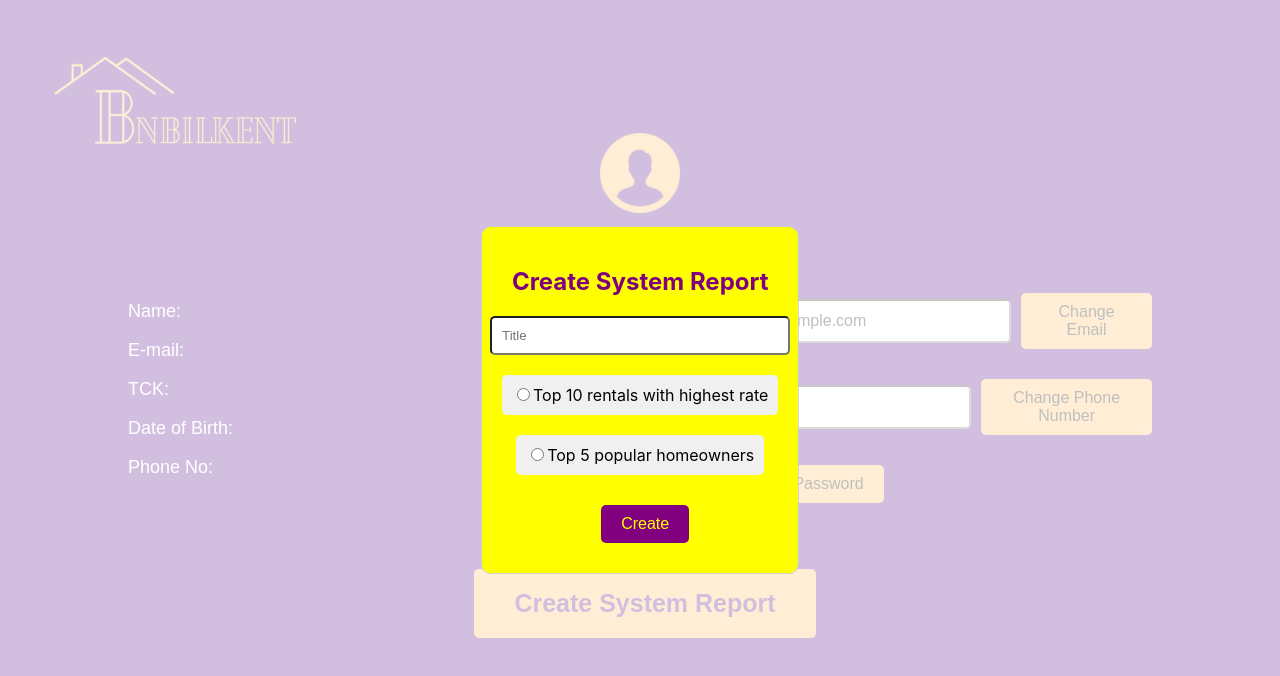
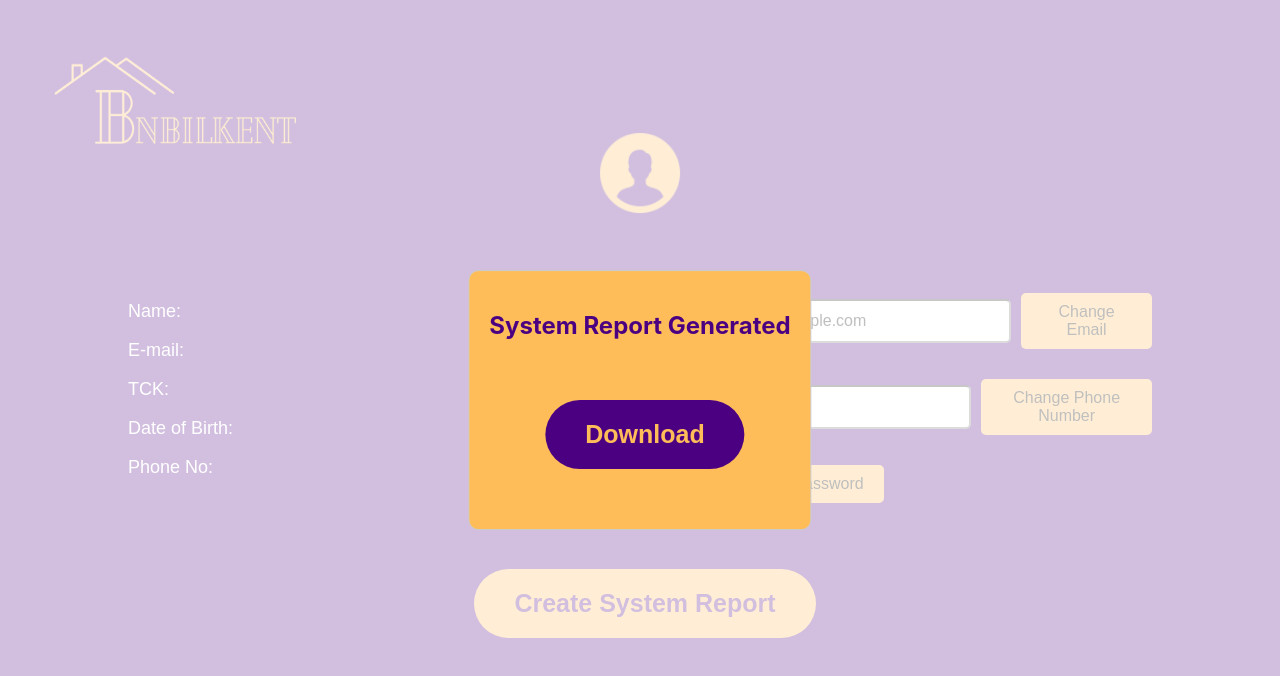
Before and after one commit to mfkucuk/CS-353, a React (Create React App) app in the folder project/frontend/: page /admin-profile in a window 1280 px wide. Both pictures are taken after typing "name@example.com", "5551234" into the empty fields and a click on the button "Create System Report". Shown: the top 676 px of the page. Built offline with nearby package versions, Linux system fonts and the light colour scheme; no server answers.

Commit message:
tried add pdf generation

```diff
--- a/project/frontend/package.json
+++ b/project/frontend/package.json
@@ -8,6 +8,9 @@
     "@testing-library/user-event": "^13.5.0",
     "axios": "^1.4.0",
     "dom": "0.0.3",
+    "file-saver": "^2.0.5",
+    "html2canvas": "^1.4.1",
+    "jspdf": "^2.5.1",
     "react": "^18.2.0",
     "react-bootstrap": "^2.7.4",
     "react-dom": "^18.2.0",
--- a/project/frontend/src/Pages/Admin/AdminProfile.js
+++ b/project/frontend/src/Pages/Admin/AdminProfile.js
@@ -2,6 +2,11 @@ import React, { useState, useEffect } from 'react';
 import axios from 'axios';
 import Modal from 'react-modal';
 import { useNavigate } from 'react-router-dom';
+import html2canvas from 'html2canvas';
+import jsPDF from 'jspdf';
+import { saveAs } from 'file-saver';
+
+
 
 Modal.setAppElement('#root');
 const AdminProfile = () => {
@@ -57,6 +62,23 @@ const AdminProfile = () => {
         navigate('/reset-password');
     };
 
+    const generateReport = () => {
+        html2canvas(document.getElementById('report-content')).then((canvas) => {
+          const imgData = canvas.toDataURL('image/png');
+          const pdf = new jsPDF();
+          const pdfWidth = pdf.internal.pageSize.getWidth();
+          const pdfHeight = (canvas.height * pdfWidth) / canvas.width;
+          pdf.addImage(imgData, 'PNG', 0, 0, pdfWidth, pdfHeight);
+
+          // Save the PDF document as a Blob
+          const pdfBlob = pdf.output('blob');
+
+          // Use the FileSaver.js library to save the Blob as a file
+          saveAs(pdfBlob, 'system_report.pdf');
+        });
+      };
+
+
     const buttonStyle = {
         backgroundColor: '#FFBD59',
         color: 'black',
@@ -76,7 +98,7 @@ const AdminProfile = () => {
         padding: '20px 40px',
         border: 'none',
         fontWeight: 'bold',
-        borderRadius: '5px',
+        borderRadius: '60px',
         cursor: 'pointer',
         fontSize: '25px',
         margin: '40px 0',
@@ -143,7 +165,7 @@ const AdminProfile = () => {
                     bottom: 'auto',
                     marginRight: '-50%',
                     transform: 'translate(-50%, -50%)',
-                    backgroundColor: '#ffff00', // yellow background
+                    backgroundColor: '#FFBD59', // yellow background
                     padding: '20px',
                     borderRadius: '10px',
                     display: 'flex',
@@ -152,23 +174,8 @@ const AdminProfile = () => {
                 }
             }}
         >
-            <h2 style={{ color: '#800080' }}>Create System Report</h2> {/* purple title */}
-            <input
-                type="text"
-                value={title}
-                onChange={e => setTitle(e.target.value)}
-                placeholder="Title"
-                style={{ width: '100%', padding: '10px', marginBottom: '20px', borderRadius: '5px' }}
-            />
-            <div style={{ marginBottom: '20px', backgroundColor: '#f0f0f0', padding: '10px', borderRadius: '5px' }}>
-                <input type="radio" id="option1" name="reportOption" value="option1" onChange={e => setSelectedOption(e.target.value)} />
-                <label htmlFor="option1">Top 10 rentals with highest rate</label>
-            </div>
-            <div style={{ marginBottom: '20px', backgroundColor: '#f0f0f0', padding: '10px', borderRadius: '5px' }}>
-                <input type="radio" id="option2" name="reportOption" value="option2" onChange={e => setSelectedOption(e.target.value)} />
-                <label htmlFor="option2">Top 5 popular homeowners</label>
-            </div>
-            <button style={{...buttonStyle, backgroundColor: '#800080', color: '#ffff00', alignSelf: 'center' }} onClick={handleCreateReport}>Create</button>
+            <h2 style={{ color: '#4B0082' }}>System Report Generated</h2> {/* purple title */}
+            <button style={{...buttonStyle2, backgroundColor: '#4b0082', color: '#FFBD59', alignSelf: 'center' }} onClick={generateReport}>Download</button>
         </Modal>
         </div>
     );
```
Also changed, not shown: 1 other file (tests, documents, lock files or other folders).
